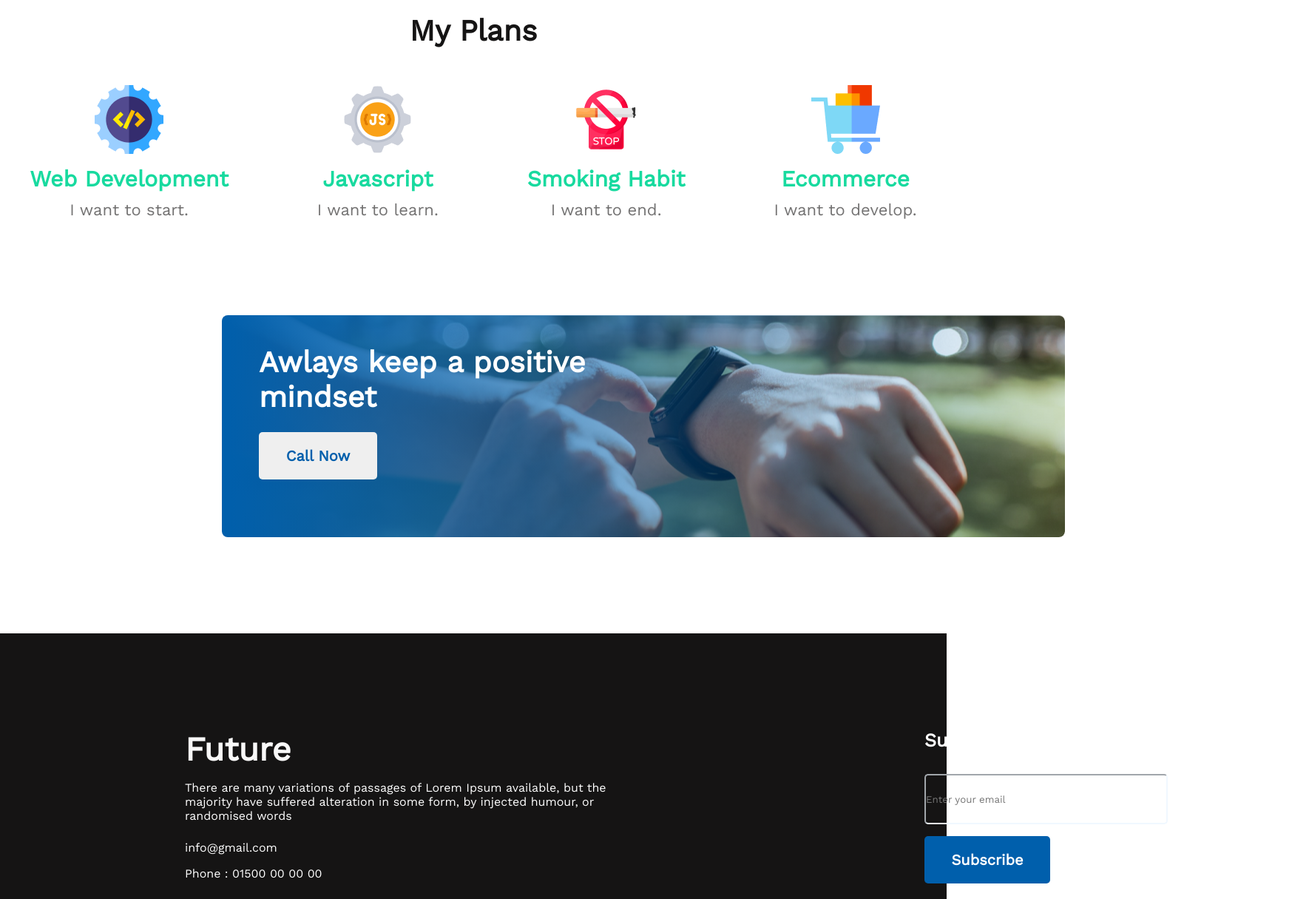
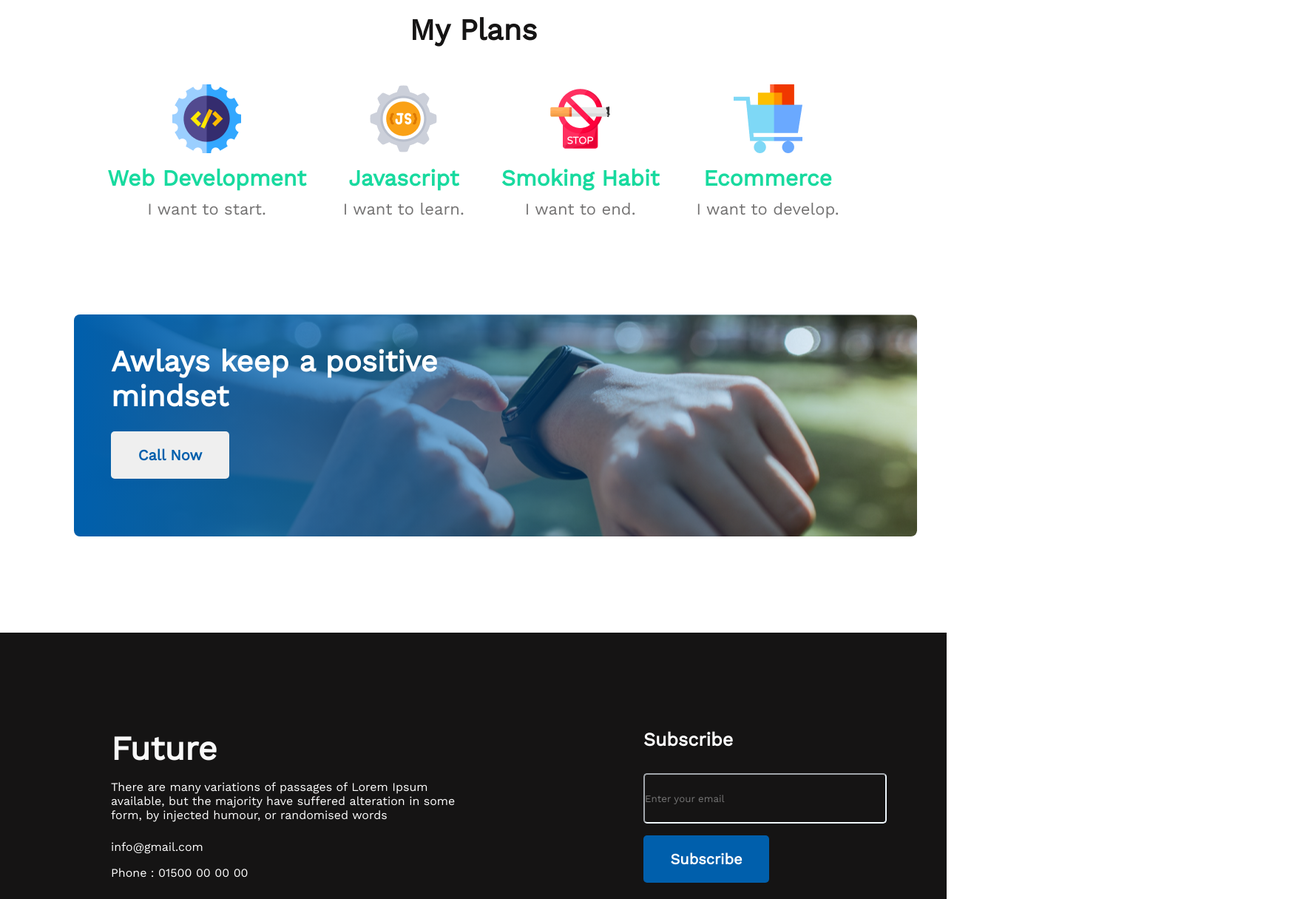
Before and after one commit to Abdullahcse1258/my-first-assignment, a plain HTML site: page index.html in a window 1280 px wide. Shown: the part 1850-3065 px from the top of the page at 74% size, 1770 px wide, since content can reach past the window. Drawn offline with nearby package versions, Linux system fonts and the light colour scheme.

Commit message:
finally code added

```diff
--- a/styles/assignment.css
+++ b/styles/assignment.css
@@ -52,13 +52,13 @@
 /* My failure */
 .previous{
     display: flex;
-    margin: 131px 206px;
+    margin: 130px 150px;
     gap: 100px;
     margin-bottom: 130px;
 }
 .previous .previous-div{
     padding-top: 250px;
-    padding-right: 200px;
+    padding-right: 250px;
 }
 .previous img{
     width: 569px;
@@ -91,7 +91,7 @@
 /* My plan  */
 .plan-criteria{
     display: flex;
-    gap: 120px;
+    gap: 50px;
     justify-content: center;
     margin-bottom: 130px;
 }
@@ -122,8 +122,8 @@
     background: linear-gradient(90deg, #005FAC 0%, rgba(0, 95, 172, 0) 100%), url(../images/watch.png);
     background-repeat: no-repeat;
     background-position: center;
-    margin-left: 300px;
-    margin-right: 120px;
+    margin-left: 100px;
+    margin-right: 100px;
     margin-bottom: 130px;
     width: 1140px;
     height: 300px;
@@ -144,6 +144,7 @@
     height: 64px;
     text-align: center;
 }
+/* Footer part */
 .footer-section{
     background: #151414;
     width: 100%;
@@ -151,9 +152,9 @@
 }
 .footer-mainpart{
     display: flex;
-    gap: 200px;
+    gap: 20px;
     padding-top: 130px;
-    margin: 0 250px;
+    margin: 0 150px;
 }
 .footer-title{
     color: #F8F8F8;
@@ -166,7 +167,7 @@
     font-size: 16px;
     color: #FFFFFF;
     margin-bottom: 24px;
-    width: 600px;
+    width: 500px;
 }
 .footer-email{
     color: #FFFFFF;
```
Also changed, not shown: index.html (+0 -1 lines).
